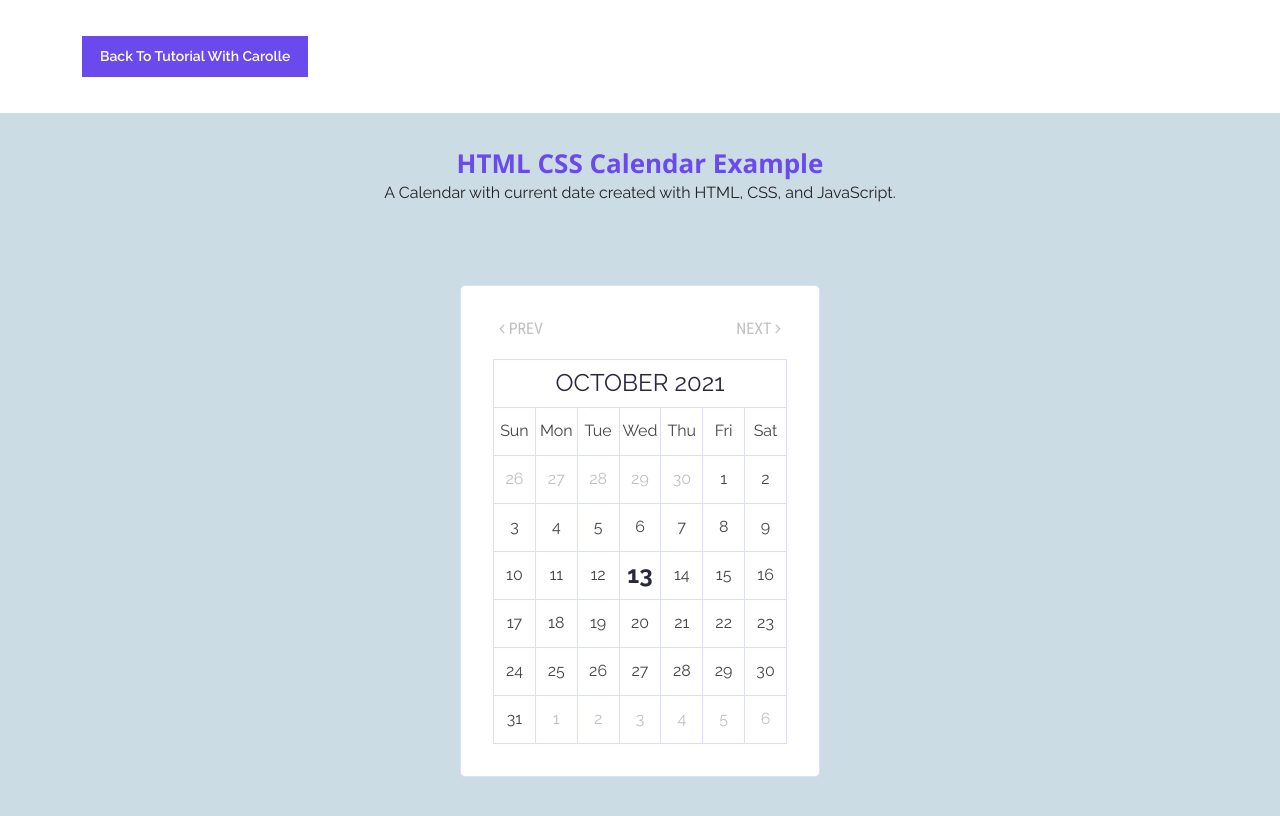
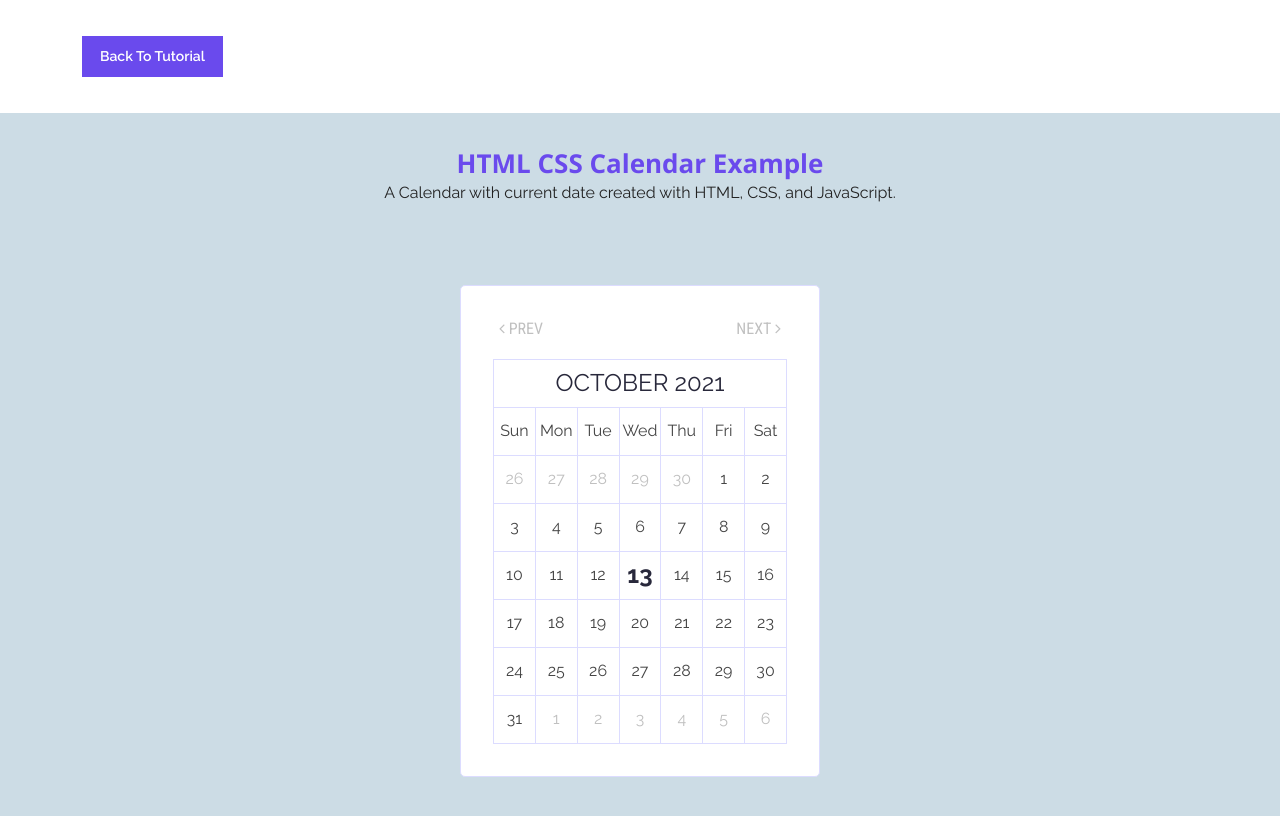
Before and after one commit to carolleTAFE/carolleTAFE.github.io-calendar, a plain HTML site: page index.html in a window 1280 px wide. Drawn offline with nearby package versions, Linux system fonts and the light colour scheme.

Commit message:
removing changes from wednesday

```diff
--- a/index.html
+++ b/index.html
@@ -30,7 +30,7 @@
         </div>
         <div class="col-rt-2">
             <ul>
-                <li><a href="https://codeconvey.com/how-to-create-a-calendar-in-html-and-css">Back to Tutorial with Carolle</a></li>
+                <li><a href="https://codeconvey.com/how-to-create-a-calendar-in-html-and-css">Back to Tutorial</a></li>
             </ul>
         </div>
     </div>
```
Also changed, not shown: 1 other file.
